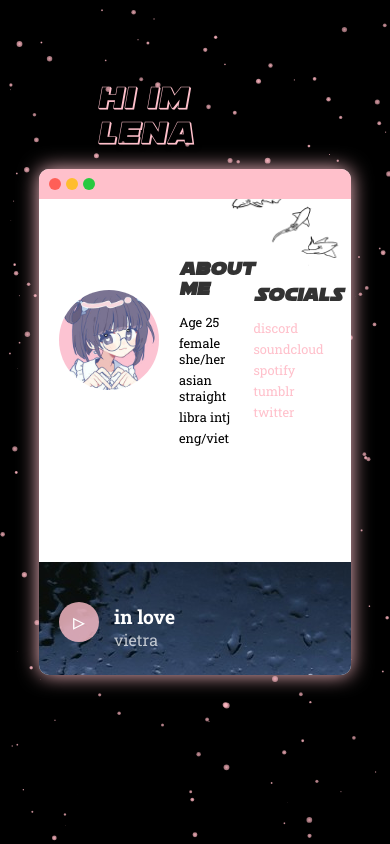
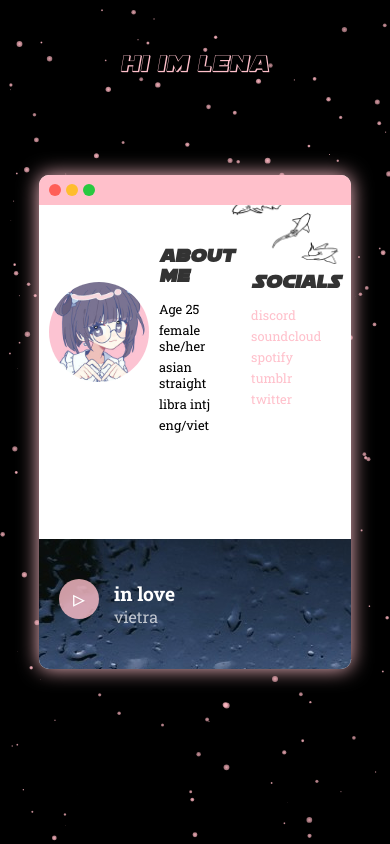
Before and after one commit to ciddy0/lenas-card, a plain HTML site: page index.html in a window 390 px wide. Drawn offline with Linux system fonts and the light colour scheme.

Commit message:
adjusted css for better view on mobile

```diff
--- a/style.css
+++ b/style.css
@@ -18,11 +18,11 @@ body {
 }
 .star-wars-title {
     font-family: 'hallowJedi', sans-serif;
-    font-size: 2rem;
+    font-size: 1.5rem;
     color: pink;
     text-shadow: 2px 2px 5px black;
     position: absolute;
-    top: 80px; /* Adjust this to move the text down or up */
+    top: 50px; /* Adjust this to move the text down or up */
     left: 50%;
     transform: translateX(-50%); /* Center the text horizontally */
     z-index: 2; /* Ensure the text stays on top of other elements */
@@ -36,8 +36,8 @@ canvas {
 .safari-window {
     position: relative;
     width: 80%;
-    max-width: 800px;
-    height: 60%;
+    max-width: 400px;
+    height: auto;
     background: url('images/nursing-sharks.png') no-repeat top right; /* Set the background image */
     background-size: 40%; /* Ensure the image covers the safari window */
     background-color: white;  /* Set a fallback background color (e.g., white) */
@@ -72,10 +72,11 @@ canvas {
     background:  #28c940;
 }
 .safari-content {
-    padding: 20px;
+    padding: 10px;
     display: flex;
+    flex-direction: row;
     align-items: center;
-    gap: 20px;
+    gap: 10px;
 }
 .profile-picture {
     width: 100px; /* Adjust size as needed */
@@ -84,8 +85,8 @@ canvas {
     object-fit: cover; /* Ensures the image covers the area */
 }
 .about-me, .socials{
-    margin-top: 20px;
-    width: 20%;
+    margin-top: 10px;
+    width: 100%;
 }
 h3 {
     color: #333;
```
